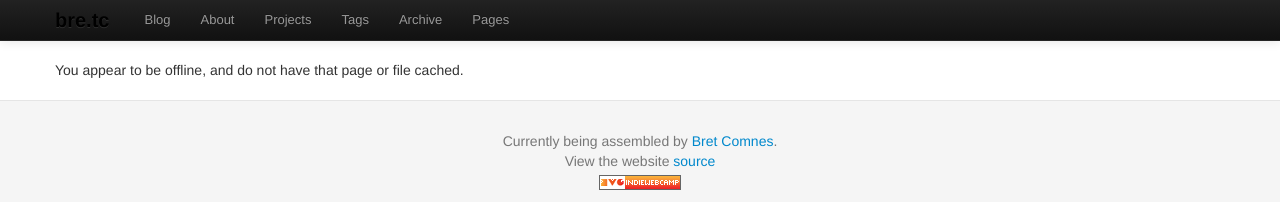
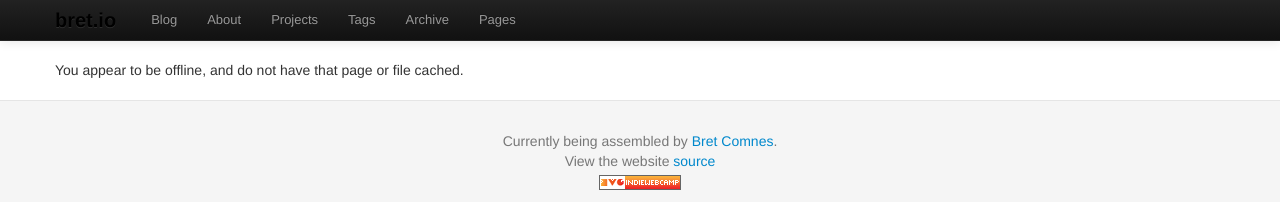
Before and after one commit to bcomnes/old-bret.io, a Jekyll site: the page built from offline.md, in a window 1280 px wide. Shown: the top 202 px of the page. Built offline with Jekyll 4.4.1, drawn with Linux system fonts in a browser that asks for light colours; Markdown is read by kramdown in place of the engine named in the settings.

Commit message:
Whoops!  Missed an old domain.  Updated to .io

```diff
--- a/_config.yml
+++ b/_config.yml
@@ -17,7 +17,7 @@ plugins:     ./_plugins
 author: "Bret Comnes"
 description: "A Personal Website and Blog"
 location: "Portland, OR"
-brand: "bre.tc"  # This is displays in the navbar
+brand: "bret.io"  # This is displays in the navbar
 permalink_marker: "&#916;"  # This is the permalink marker.
 linklog: "&#8620;"	# This is the little indicator next to link-log posts
 
```
